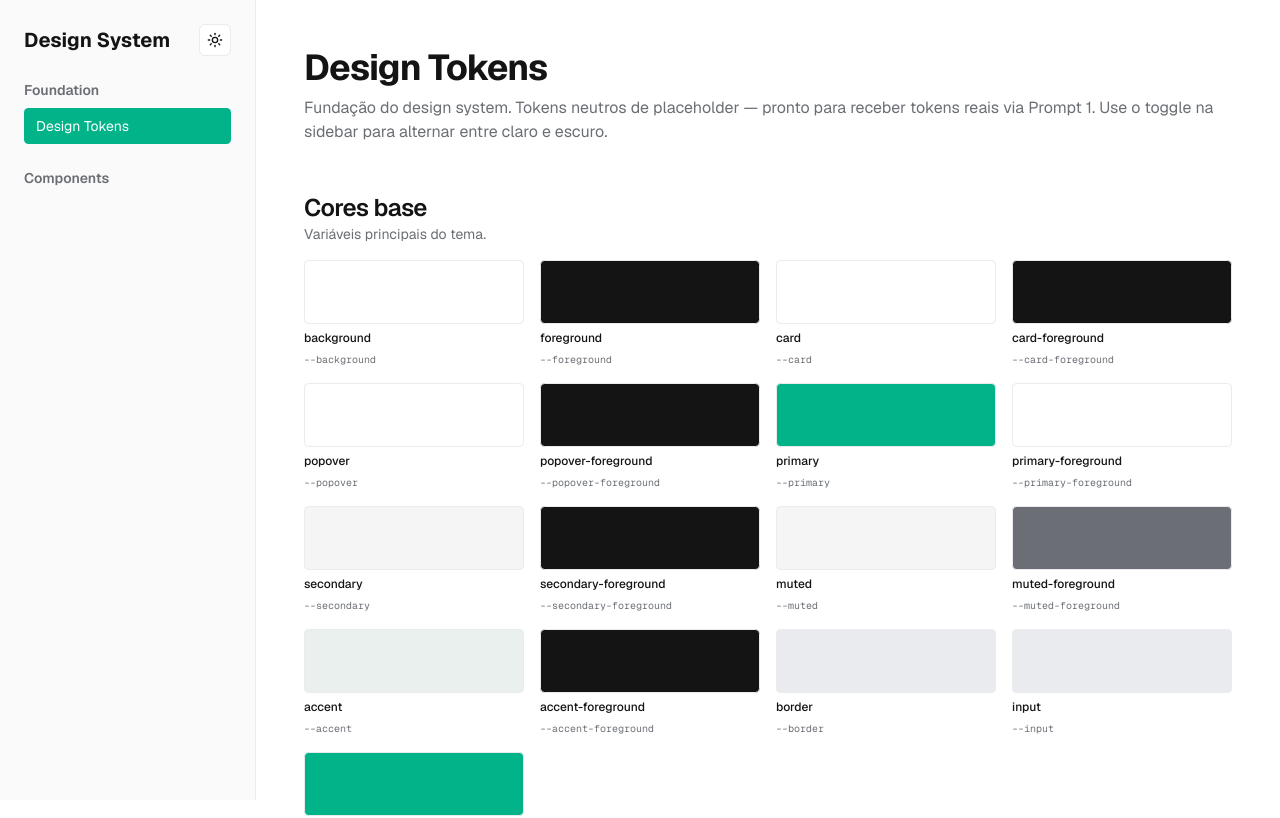
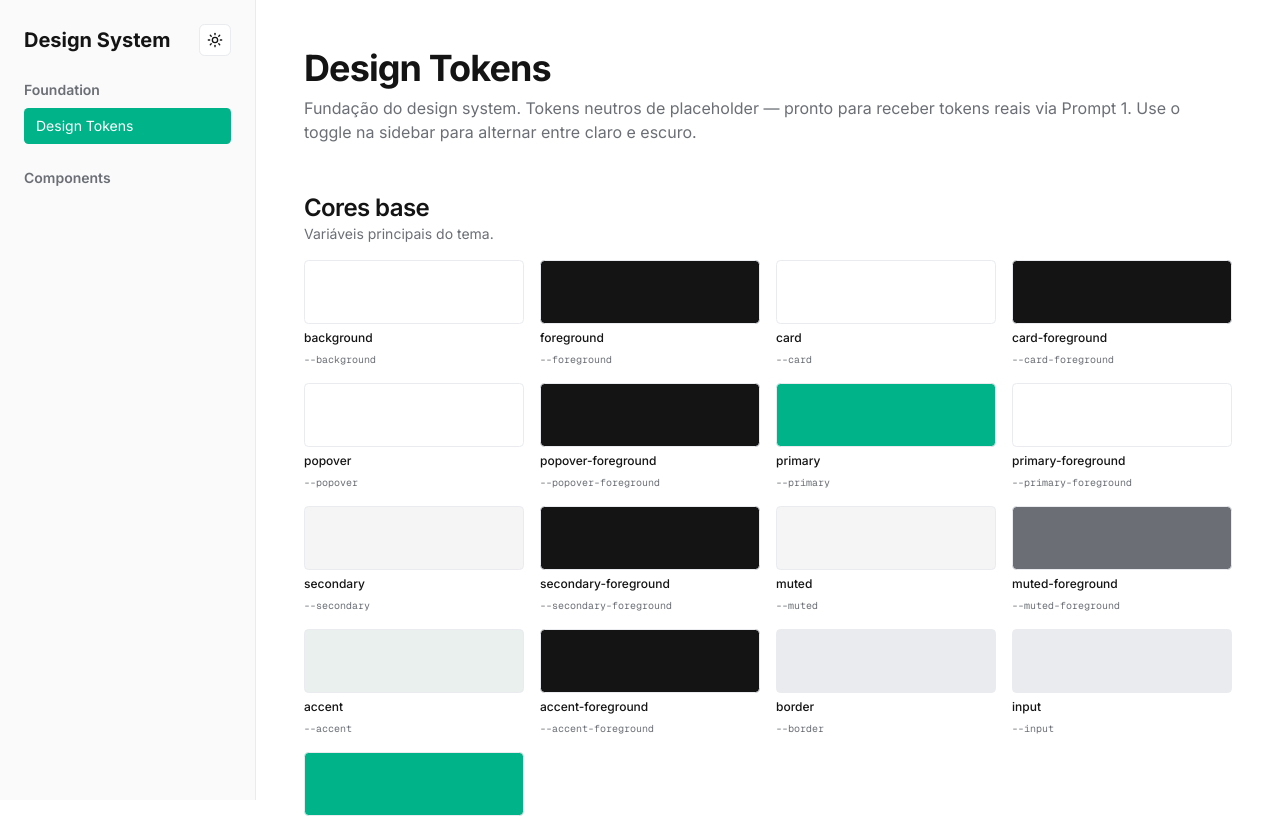
Before and after one commit to Ti-V4-Saman/Design-System, a Next.js app: page /styleguide in a window 1280 px wide. Shown: the top 818 px of the page. Built offline with nearby package versions, Linux system fonts and the light colour scheme.

Commit message:
feat: swap font from Geist Sans to Inter

```diff
--- a/app/layout.tsx
+++ b/app/layout.tsx
@@ -1,9 +1,9 @@
 import type { Metadata } from "next";
-import { Geist, Geist_Mono } from "next/font/google";
+import { Inter, Geist_Mono } from "next/font/google";
 import "./globals.css";
 import { ThemeProvider } from "@/components/theme-provider";
 
-const geistSans = Geist({
+const inter = Inter({
   variable: "--font-sans",
   subsets: ["latin"],
 });
@@ -27,7 +27,7 @@
     <html
       lang="pt-BR"
       suppressHydrationWarning
-      className={`${geistSans.variable} ${geistMono.variable} h-full antialiased`}
+      className={`${inter.variable} ${geistMono.variable} h-full antialiased`}
     >
       <body className="min-h-full flex flex-col">
         <ThemeProvider
```
